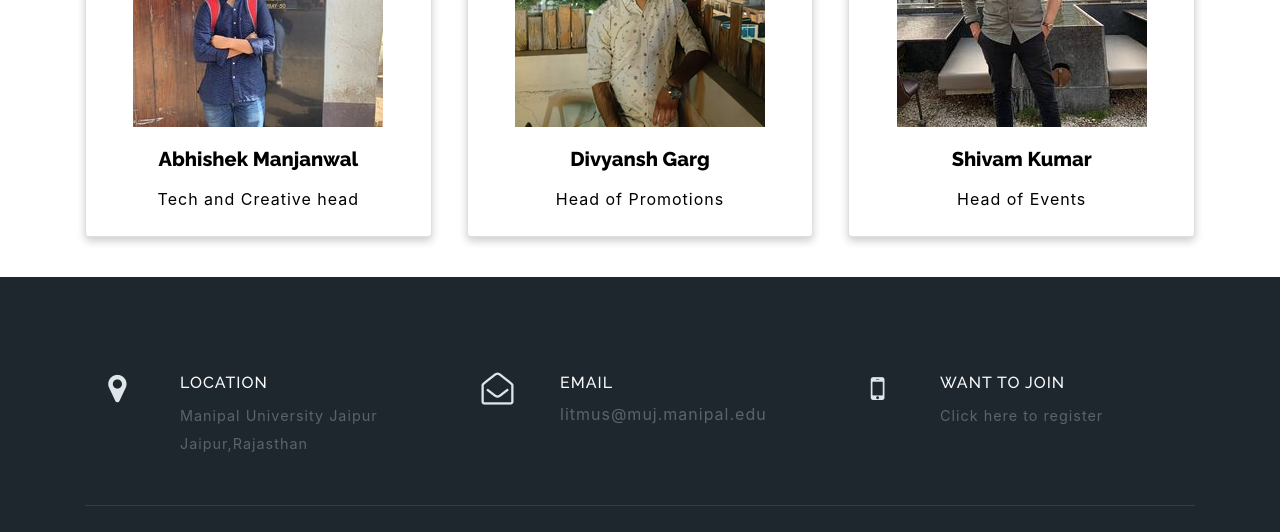
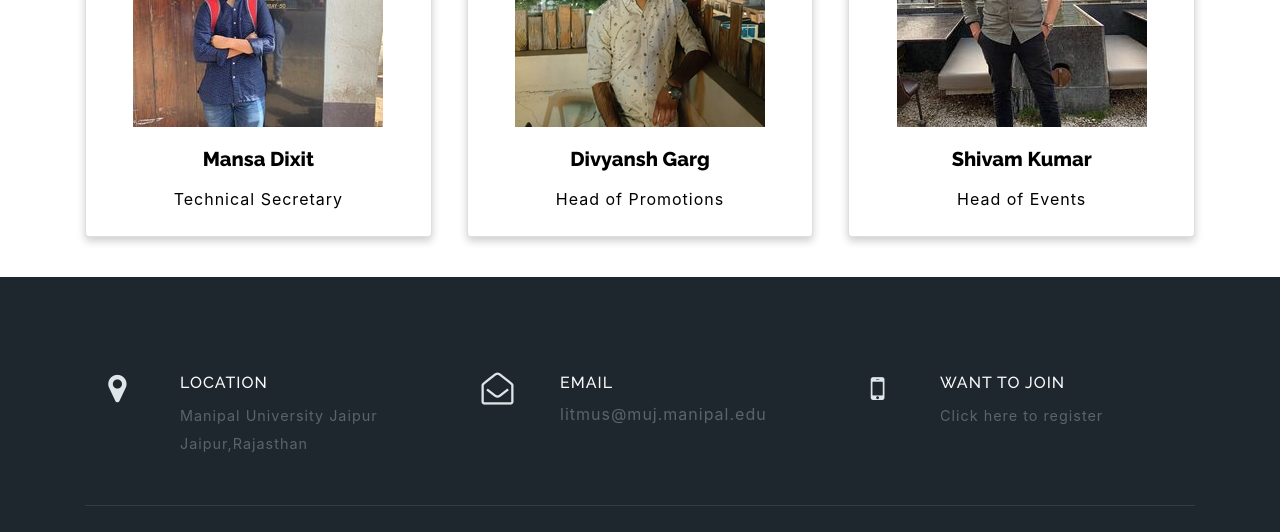
Before and after one commit to Litmus-MUJ/litmus-muj.github.io, a plain HTML site: page index.html in a window 1280 px wide. Shown: the part 4100-4632 px from the top of the page. Drawn offline with Linux system fonts and the light colour scheme.

Commit message:
Update index.html

```diff
--- a/index.html
+++ b/index.html
@@ -238,8 +238,8 @@
             <div class="three-grids-columns card">
                 <i class='fas fa-b' style='font-size:36px' ><img class="lol" src="images/AM(1).jpg"></i>
 
-                          <h4>Abhishek Manjanwal</h4>
-                          <p>Tech and Creative head</p>
+                          <h4>Mansa Dixit</h4>
+                          <p>Technical Secretary</p>
 
                       </div>
             <div class="three-grids-columns card">
```
